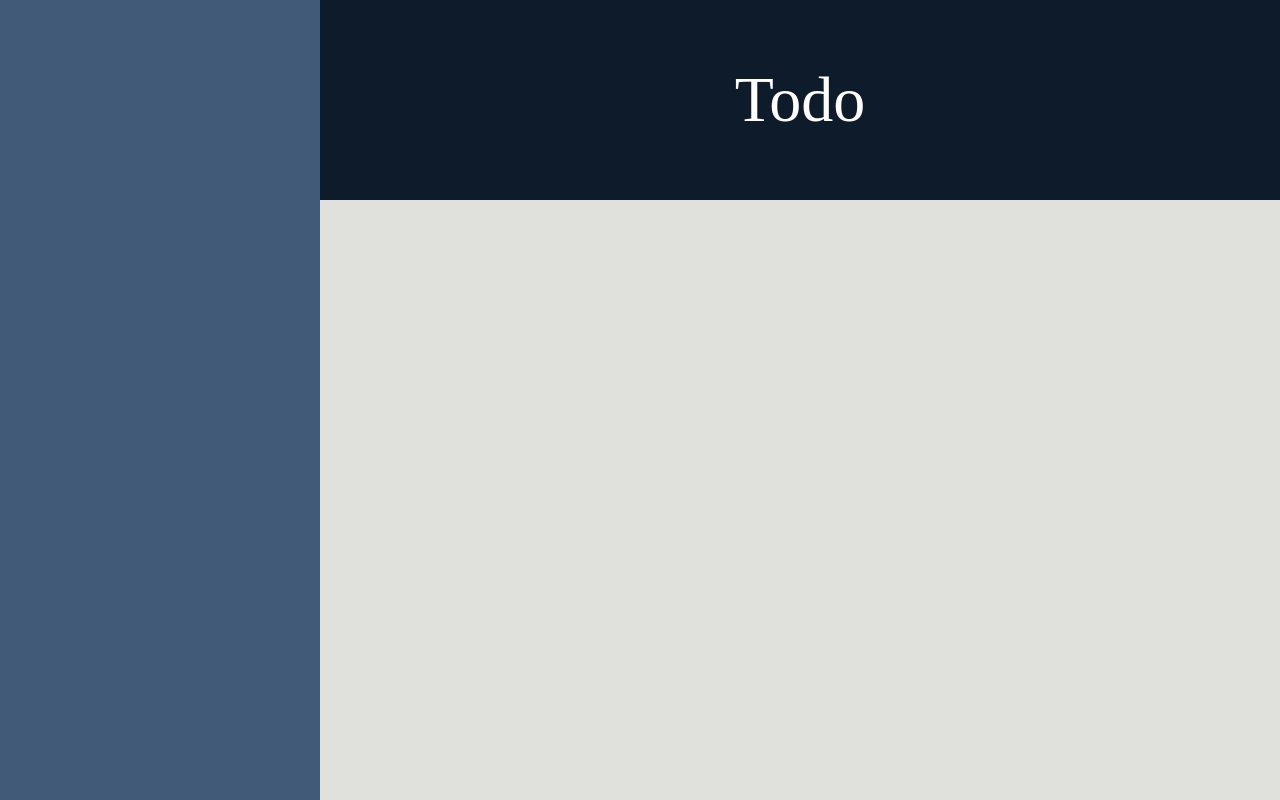
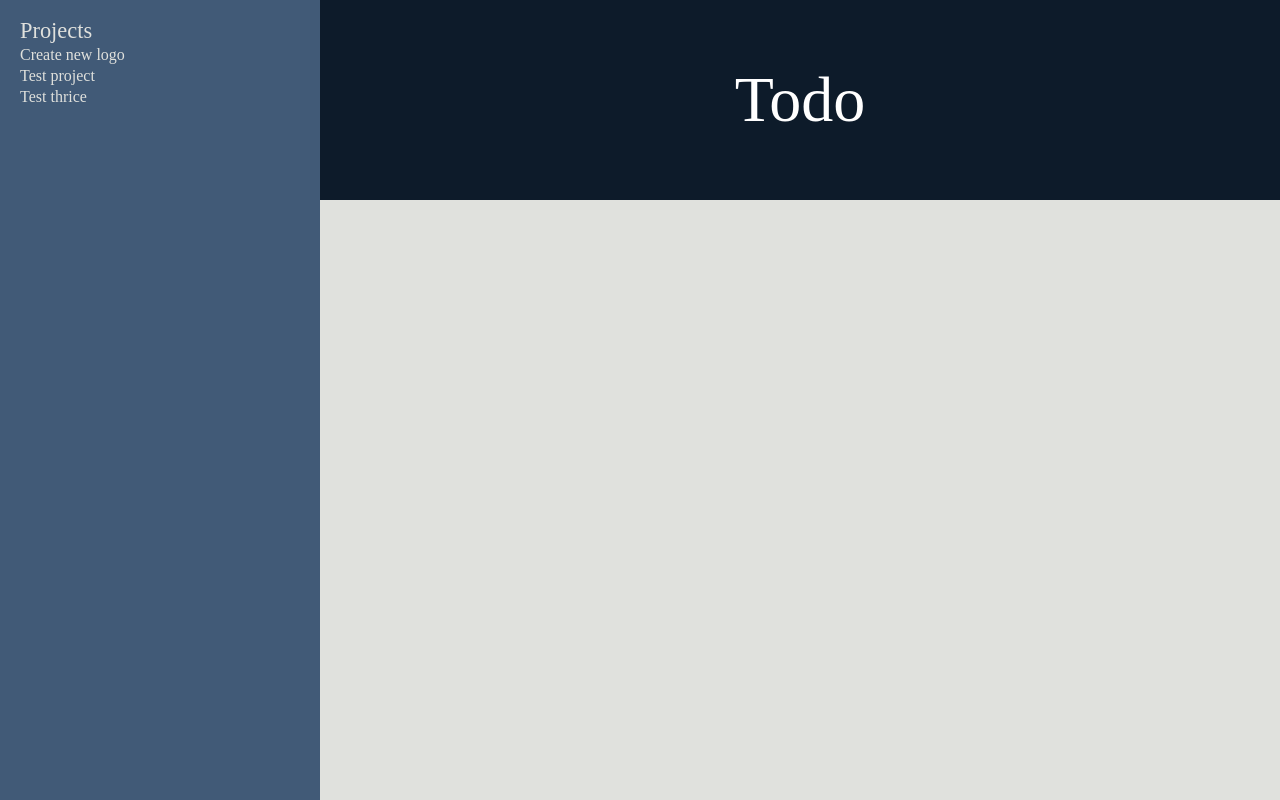
Before and after one commit to StewartG1994/TodoV2, a website built with webpack: page src/index.html in a window 1280 px wide. Built offline with nearby package versions, Linux system fonts and the light colour scheme.

Commit message:
Dom functions

```diff
--- /dev/null
+++ b/src/dom.js
@@ -0,0 +1,19 @@
+const projectListNode = document.querySelector('.projectList');
+
+function projectListDom(array){
+    for (let i = 0; i < array.length; i++) {
+        let projectLi = document.createElement('li')
+        projectLi.textContent = array[i].title;
+        projectListNode.appendChild(projectLi);
+        console.log(array[i].title);
+
+    }
+}
+
+function projectCardDisplay(array){
+    for (let i = 0; i < array.length; i++){
+
+    }
+}
+
+export {projectListDom}
--- a/src/index.html
+++ b/src/index.html
@@ -15,7 +15,9 @@
         <div class="container">
 
 <div class="topbar"><h1 id ='todoheader'>Todo</h1></div>
-<div class="leftbar"></div>
+<div class="leftbar"><ul class="projectList">
+    <h1 class="projectHeader">Projects</h1>
+</ul></div>
 <div class="content"></div>
 
         </div>
--- a/src/index.js
+++ b/src/index.js
@@ -1,6 +1,8 @@
 import './style.css'
-import { projectArray, todoArrayAddition,todoFactory } from './info'
-todoArrayAddition(projectArray[0].todoArray,todoFactory('test','test','test','test','test'))
-todoArrayAddition(projectArray[0].todoArray,todoFactory('test2','test2','test2','test2','test2'))
+import { projectArray} from './info'
+import {projectListDom} from './dom'
+console.log(projectArray)
+projectListDom(projectArray)
+const projectListNode = document.querySelector('.projectList');
 
-console.log(projectArray)
+console.log(projectListNode)
--- a/src/info.js
+++ b/src/info.js
@@ -19,6 +19,8 @@
 
 
 projectAddition(projectFactory('Create new logo', 'Create a new logo design to be used throughout new business launch', '26/02/2023', 'High', 'To be updated', 'test'))
+projectAddition(projectFactory('Test project', 'Create a new logo design to be used throughout new business launch', '26/02/2023', 'High', 'To be updated', 'test'))
+projectAddition(projectFactory('Test thrice', 'Create a new logo design to be used throughout new business launch', '26/02/2023', 'High', 'To be updated', 'test'))
 
 
 export {projectArray,todoArrayAddition, todoFactory }
--- a/src/style.css
+++ b/src/style.css
@@ -75,7 +75,23 @@
 .leftbar{
     grid-area:  nav;
     background-color: #415a77;
+}
 
+ul{
+    color: #e0e1dd;
+    display: flex;
+    align-items: flex-start;
+    flex-direction: column;
+    gap: 5px;
+    padding-left: 20px;
+    padding-top: 20px;
+}
+
+
+.projectHeader{
+    color: #e0e1dd;
+    font-size: 1.4rem;
+    justify-self: center;
 }
 
 .content{
```
